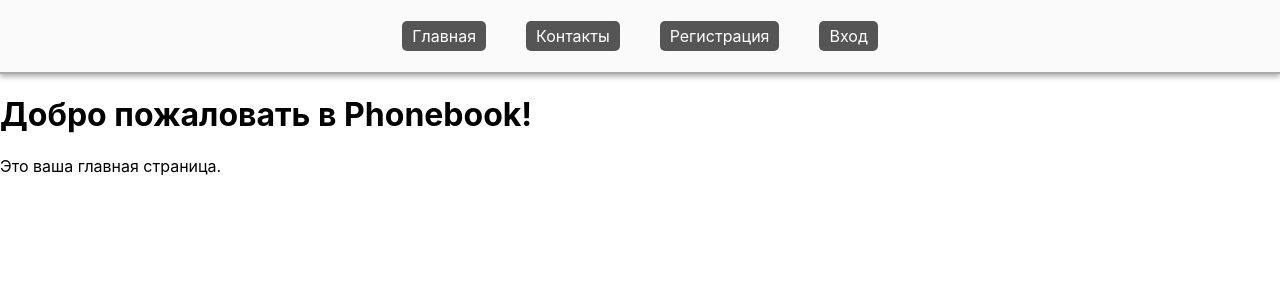
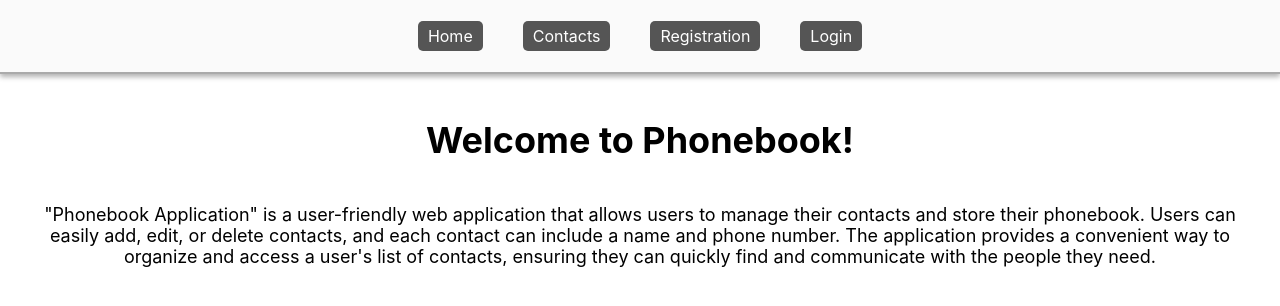
Before and after one commit to DenysVM/goit-react-hw-02-phonebook, a React (Create React App) app: page / in a window 1280 px wide. Shown: the top 306 px of the page. Built offline with nearby package versions, Linux system fonts and the light colour scheme.

Commit message:
1.1 Styles modification

```diff
--- a/src/components/ContactForm/ContactForm.jsx
+++ b/src/components/ContactForm/ContactForm.jsx
@@ -2,9 +2,8 @@ import React, { useState } from 'react';
 import { nanoid } from 'nanoid';
 import { useDispatch, useSelector } from 'react-redux';
 import { addContact } from '..//../redux/operations';
-import styles from './/../Phonebook.module.css'
+import './ContactsForm.css';
 import { selectContacts } from 'redux/selectors';
-
 
 const ContactForm = () => {
   const dispatch = useDispatch();
@@ -66,22 +65,19 @@ const ContactForm = () => {
     setFormData({ name: '', phone: '' });
   };
 
-
   return (
-    <form onSubmit={handleSubmit} className={styles.form_container}>
-
+    <form onSubmit={handleSubmit} className="form-container">
       <h3>Name</h3>
       <input
         type="text"
         name="name"
-        pattern="^[a-zA-Zа-яА-Я]+(([' \-][a-zA-Zа-яА-Я ])?[a-zA-Zа-яА-Я]*)*$"
+        pattern="^[a-zA-Zа-яА-Я]+(([' \-][a-zA-Zа-яА-Я ])?[a-zAZа-яА-Я]*)*$"
         title="Name may contain only letters, apostrophe, dash and spaces. For example Adrian, Jacob Mercer, Charles de Batz de Castelmore d'Artagnan"
         required
         value={formData.name}
         onChange={handleChange}
-        className={styles.input_field}
+        className="input-field"
       />
-
       <h3>Number</h3>
       <input
         type="tel"
@@ -91,10 +87,9 @@ const ContactForm = () => {
         required
         value={formData.phone}
         onChange={handleChange}
-        className={styles.input_field}
+        className="input-field"
       />
-
-      <button type="submit" className={styles.add_contact_button}>
+      <button type="submit" className="add-contact-button">
         Add contact
       </button>
     </form>
--- a/src/components/Phonebook.module.css
+++ b/src/components/ContactForm/ContactsForm.css
@@ -1,4 +1,4 @@
-.container {
+.contacts-container {
   display: flex;
   flex-direction: column;
   align-items: center;
@@ -6,16 +6,17 @@
   margin: 0 auto;
 }
 
-h1 {
-  font-size: 24px;
-  margin-bottom: 20px;
-}
-h2 {
+.page-title {
   font-size: 24px;
   margin-bottom: 20px;
 }
 
-.form_container {
+.list-title {
+  font-size: 24px;
+  margin-bottom: 20px;
+}
+
+.form-container {
   width: 320px;
   background-color: rgba(255, 255, 255, 0.8);
   box-shadow: 0px 0px 10px rgba(0, 0, 0, 0.2);
@@ -23,7 +24,7 @@ h2 {
   border-radius: 5px;
 }
 
-.input_field {
+.input-field {
   width: 100%;
   padding: 10px;
   margin-bottom: 10px;
@@ -33,22 +34,12 @@ h2 {
   box-sizing: border-box;
 }
 
-.add_contact_button {
-  background-color: #007bff;
-  color: #fff;
-  border: none;
-  border-radius: 5px;
-  padding: 10px 20px;
-  font-size: 16px;
-  cursor: pointer;
-}
-
-ul {
+.contacts-list {
   list-style: none;
   padding: 0;
 }
 
-.contact_item {
+.contact-card {
   width: 340px;
   background-color: rgba(255, 255, 255, 0.8);
   box-shadow: 0px 0px 5px rgba(0, 0, 0, 0.2);
@@ -58,18 +49,28 @@ ul {
   position: relative;
 }
 
-.contact_item .name,
-.contact_item .phone {
+.contact-card .contact-name,
+.contact-card .contact-phone {
   display: inline;
 }
 
-.delete_button {
+.add-contact-button {
+  background-color: #b2b2b2;
+  color: #fff;
+  border: none;
+  border-radius: 5px;
+  padding: 10px 20px;
+  font-size: 16px;
+  cursor: pointer;
+}
+
+.delete-button {
   position: absolute;
   top: 50%;
   transform: translateY(-50%);
   right: 5px;
   margin-left: auto;
-  background-color: #dc3545;
+  background-color: #b2b2b2;
   color: #fff;
   border: none;
   border-radius: 5px;
@@ -77,3 +78,13 @@ ul {
   font-size: 14px;
   cursor: pointer;
 }
+
+.add-contact-button:hover,
+.add-contact-button:focus {
+  background-color: #98db9c;
+}
+
+.delete-button:hover,
+.delete-button:focus {
+  background-color: #b30000;
+}
--- a/src/components/ContactList/ContactList.jsx
+++ b/src/components/ContactList/ContactList.jsx
@@ -2,7 +2,7 @@ import React from 'react';
 import { useSelector, useDispatch } from 'react-redux';
 import { useEffect } from 'react';
 import { fetchContacts, deleteContact } from 'redux/operations';
-import styles from '../Phonebook.module.css';
+import '../ContactForm/ContactForm';
 import { selectContacts, selectFilter } from 'redux/selectors';
 
 const ContactList = () => {
@@ -20,20 +20,22 @@ const ContactList = () => {
       )
     : [];
 
-
   return (
-    <ul>
+    <ul className="contacts-list">
       {filteredContacts.map((contact) => (
-    <li key={contact.id} className={styles.contact_item}>
-      <p className={styles.name}><strong >Name:</strong> {contact.name}, <br /></p>
-      <p className={styles.phone}><strong >Number:</strong> {contact.phone}</p>
-      <button onClick={() => dispatch(deleteContact(contact.id))} className={styles.delete_button}>
+        <li key={contact.id} className="contact-card">
+          <p className="contact-name">
+            <strong>Name:</strong> {contact.name}, <br />
+          </p>
+          <p className="contact-phone">
+            <strong>Number:</strong> {contact.phone}
+          </p>
+          <button onClick={() => dispatch(deleteContact(contact.id))} className="delete-button">
             Delete
           </button>
         </li>
       ))}
     </ul>
-
   );
 };
 
--- a/src/components/Filter/Filter.jsx
+++ b/src/components/Filter/Filter.jsx
@@ -1,7 +1,7 @@
 import React from 'react';
 import { useSelector, useDispatch } from 'react-redux';
 import { updateFilter } from '../../redux/filterSlice';
-import styles from '../Phonebook.module.css';
+import '../ContactForm/ContactForm';
 import { selectFilter } from 'redux/selectors';
 
 const Filter = () => {
@@ -13,14 +13,14 @@ const Filter = () => {
   };
 
   return (
-    <div className={styles.form_container}>
+    <div className="form-container">
       <label>
         Find contacts by name:
         <input
           type="text"
           value={filter}
           onChange={handleFilterChange}
-          className={styles.input_field}
+          className="input-field"
         />
       </label>
     </div>
--- a/src/components/Navigation/Navigation.js
+++ b/src/components/Navigation/Navigation.js
@@ -7,16 +7,16 @@ const Navigation = () => {
         <nav className={styles.nav}>
             <ul className={styles.navList}>
                 <li className={styles.navItem}>
-                    <Link to="/" className={styles.navLink}>Главная</Link>
+                    <Link to="/" className={styles.navLink}>Home</Link>
                 </li>
                 <li className={styles.navItem}>
-                    <Link to="/contacts" className={styles.navLink}>Контакты</Link>
+                    <Link to="/contacts" className={styles.navLink}>Contacts</Link>
                 </li>
                 <li className={styles.navItem}>
-                    <Link to="/register" className={styles.navLink}>Регистрация</Link>
+                    <Link to="/register" className={styles.navLink}>Registration</Link>
                 </li>
                 <li className={styles.navItem}>
-                    <Link to="/login" className={styles.navLink}>Вход</Link>
+                    <Link to="/login" className={styles.navLink}>Login</Link>
                 </li>
             </ul>
         </nav>
--- a/src/components/Navigation/Navigation.module.css
+++ b/src/components/Navigation/Navigation.module.css
@@ -12,14 +12,16 @@
   list-style: none;
   padding: 0;
   display: flex;
-  flex: 1;
   align-items: center;
   justify-content: center;
+  flex-wrap: wrap;
 }
 
 .navItem {
   margin: 0;
   padding: 0;
+  flex: 1;
+  text-align: center;
 }
 
 .navLink {
@@ -36,3 +38,10 @@
     background-color: #777;
   }
 }
+
+@media screen and (max-width: 530px) {
+  .navItem {
+    margin: 10px 0;
+    flex-basis: calc(50% - 20px);
+  }
+}
--- a/src/pages/ContactsPage.js
+++ b/src/pages/ContactsPage.js
@@ -3,12 +3,14 @@ import ContactForm from '../components/ContactForm/ContactForm.jsx';
 import ContactList from '../components/ContactList/ContactList.jsx';
 import Filter from '../components/Filter/Filter.jsx';
 
+import '../components/ContactForm/ContactsForm.css';
+
 const ContactsPage = () => {
     return (
-        <div>
-            <h2>Контакты</h2>
+        <div className="contacts-container">
+            <h2 className="page-title">Contacts</h2>
             <ContactForm />
-            <h3>Список контактов</h3>
+            <h3 className="list-title">Contacts list</h3>
             <Filter />
             <ContactList />
         </div>
--- a/src/pages/HomePage.js
+++ b/src/pages/HomePage.js
@@ -1,10 +1,28 @@
 import React from 'react';
 
 const HomePage = () => {
+    const styles = {
+        container: {
+            display: 'flex',
+            flexDirection: 'column',
+            alignItems: 'center',
+            justifyContent: 'center',
+            padding: '20px',
+        },
+        title: {
+            fontSize: '36px',
+            textAlign: 'center'
+        },
+        description: {
+            fontSize: '18px',
+            textAlign: 'center',
+        },
+    };
+
     return (
-        <div>
-            <h1>Добро пожаловать в Phonebook!</h1>
-            <p>Это ваша главная страница.</p>
+        <div style={styles.container}>
+            <h1 style={styles.title}>Welcome to Phonebook!</h1>
+            <p style={styles.description}>"Phonebook Application" is a user-friendly web application that allows users to manage their contacts and store their phonebook. Users can easily add, edit, or delete contacts, and each contact can include a name and phone number. The application provides a convenient way to organize and access a user's list of contacts, ensuring they can quickly find and communicate with the people they need.</p>
         </div>
     );
 };
--- a/src/pages/LoginPage.js
+++ b/src/pages/LoginPage.js
@@ -7,7 +7,7 @@ const LoginPage = () => {
 
     const handleLogin = (e) => {
         e.preventDefault();
-        // Добавьте вашу логику входа здесь
+
     };
 
     return (
```
Also changed, not shown: src/components/UserMenu/UserMenu.js (added, +10 -0 lines). Lines whose indentation alone changed are shown as unchanged.
